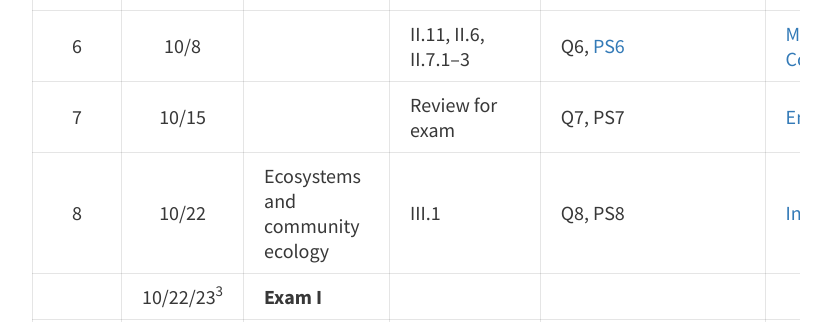
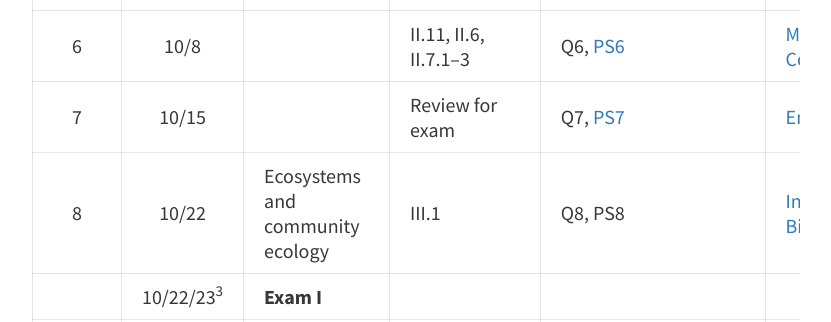
Before and after one commit to davan690/ColbyEcology.github.io, a Jekyll site: the page built from pages/lecture_schedule.md, in a window 1280 px wide and 900 px high, scrolled down 1252 px. Shown: the part 156-478 px from the top of the window, without its empty margins (224-1055 px from the left). Built offline with Jekyll 4.4.1, drawn with Linux system fonts in a browser that asks for light colours.

Commit message:
add bio&comm div lec, add ps7

```diff
--- a/pages/lecture_schedule.md
+++ b/pages/lecture_schedule.md
@@ -23,8 +23,8 @@ Week | Date  | Topics | Readings<sup>1</sup> | Assignments<sup>2</sup>| Lecture
 4    | 9/24  | | I.6, II.4, 11.2.3–4, 1.10 | Q4, [PS4](https://drive.google.com/open?id=18FEmE3Ek5vfct29Ff7oEKegKe-9HzKfMzr5HI3AO6iY), [PS4 Key](https://drive.google.com/open?id=15SnSSo-Q-yI0jX-GpOikhDuYhdxhMeD14gHbTd94mJQ) | [StructuredPopsLec](https://drive.google.com/open?id=1DFTmp7uNCuMgE-SZiw_qwPMljrH4PUB5RmzHahBOiXg), [Space&StochasLec](https://drive.google.com/open?id=1GQ9sF-JPjHKauyUfss2DlhpaqN8o3UftkYHj1odtJAE) [LifeHistLec](https://drive.google.com/open?id=1VV-d7dOwzD3IaDARPTRNJDP6VnBr9zgz4VtGSiR6tfU)|
 5    | 10/1  | | I.1, I.12| Q5, [PS5](https://drive.google.com/open?id=1ZCFc769NRIr2AcODB3YHdekwoE-Q_0txEZKVrmgc8XU), [PS5 Key](https://drive.google.com/open?id=1Ti6Ms3dlhJzBE9RNu5b6-fxnp53LVFtBVJTxrQw0d3I) | [NichesLec](https://drive.google.com/open?id=1DAfFPTsyPavZTAiw43U4sHEomd3ATOgvCtgGFTrlbp8), [GeoDistLec](https://drive.google.com/open?id=1zHEiFQZ2x1nG1VCFrOQsrtt-FWWR9LBAQFAzQ3qXf8Q), [Neutralism&PhasePlanesLec](https://drive.google.com/open?id=1OJsvlYL__ou4zQ1jYIpQnIEXEX-PnUpk)|
 6    | 10/8  | | II.11, II.6, II.7.1–3| Q6, [PS6](NoPSet6.html) | [MutualismLec](https://drive.google.com/open?id=1go0qrBAUxh311oKOPM8rGKgT4O_oiUW0flhbLPhgFxc), [CompetitionLec](https://drive.google.com/open?id=1P_-_UEh3juuqA3-t6bY_MrMt7r2DH3UY-NsxGB-dQSo) |
-7    | 10/15 | | Review for exam | Q7, PS7 | [EnemyVictimLec](https://drive.google.com/open?id=1zMQA0JY2aYPwve5vAOreWIExRyhQ9cKzjiJmQ9_N_nQ) |
-8    | 10/22 | Ecosystems and community ecology | III.1  | Q8, PS8 | [IntroEcosys&Comms](https://drive.google.com/open?id=1dIjnLdP9WF-4cleJY7QFJfYG6ZUjZik5CzNq2NbjeW8)  |
+7    | 10/15 | | Review for exam | Q7, [PS7](https://drive.google.com/open?id=18KP-SbdzoLiYJxz65KuZgoXs5h5e_TF2NnuxN49jgw4) | [EnemyVictimLec](https://drive.google.com/open?id=1zMQA0JY2aYPwve5vAOreWIExRyhQ9cKzjiJmQ9_N_nQ) |
+8    | 10/22 | Ecosystems and community ecology | III.1  | Q8, PS8 | [IntroEcosys&Comms](https://drive.google.com/open?id=1dIjnLdP9WF-4cleJY7QFJfYG6ZUjZik5CzNq2NbjeW8), [Bio&CommDivLec](https://drive.google.com/open?id=1jU63m_HAfLZvDJ2Zvwun-Tqv4lTeYsAbyqP8KFoqSng)  |
 &nbsp; | 10/22/23<sup>3</sup> | **Exam I** | | | |
 9    | 10/29 | | | Q9, PS9 | |
 10   | 11/5  | | | Q10, PS10 | |
```
